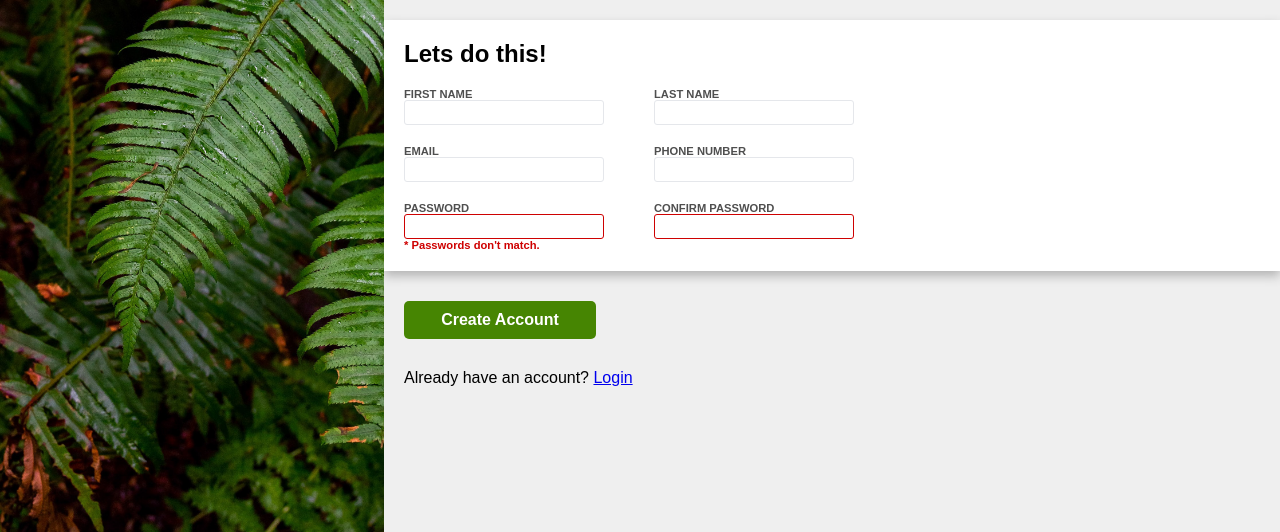
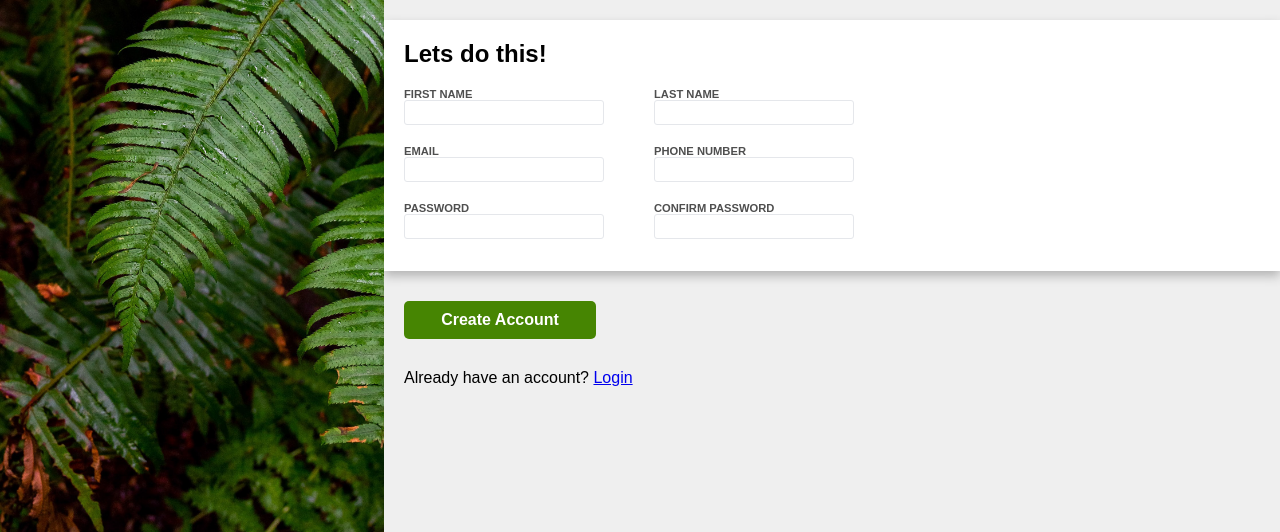
Before and after one commit to umairanwer/TOP-JS-SIGNUP, a plain HTML site: page index.html in a window 1280 px wide. Shown: the part 268-800 px from the top of the page. Drawn offline with Linux system fonts and the light colour scheme; a web font is replaced by a local one.

Commit message:
minor changes

```diff
--- a/index.html
+++ b/index.html
@@ -49,12 +49,12 @@
                     </div>
                     <div class="form-element">
                         <label for="password">Password</label>
-                        <input type="password" id="password" class="error-input">
-                        <p id="passwords-not-matching" class="error-display">* Passwords don't match.</p>
+                        <input type="password" id="password">
+                        <p id="passwords-not-matching">* Passwords don't match.</p>
                     </div>
                     <div class="form-element">
                         <label for="confirm-password">Confirm Password</label>
-                        <input type="password" id="confirm-password" class="error-input">
+                        <input type="password" id="confirm-password">
                     </div>
                 </form>
             </div>
```
